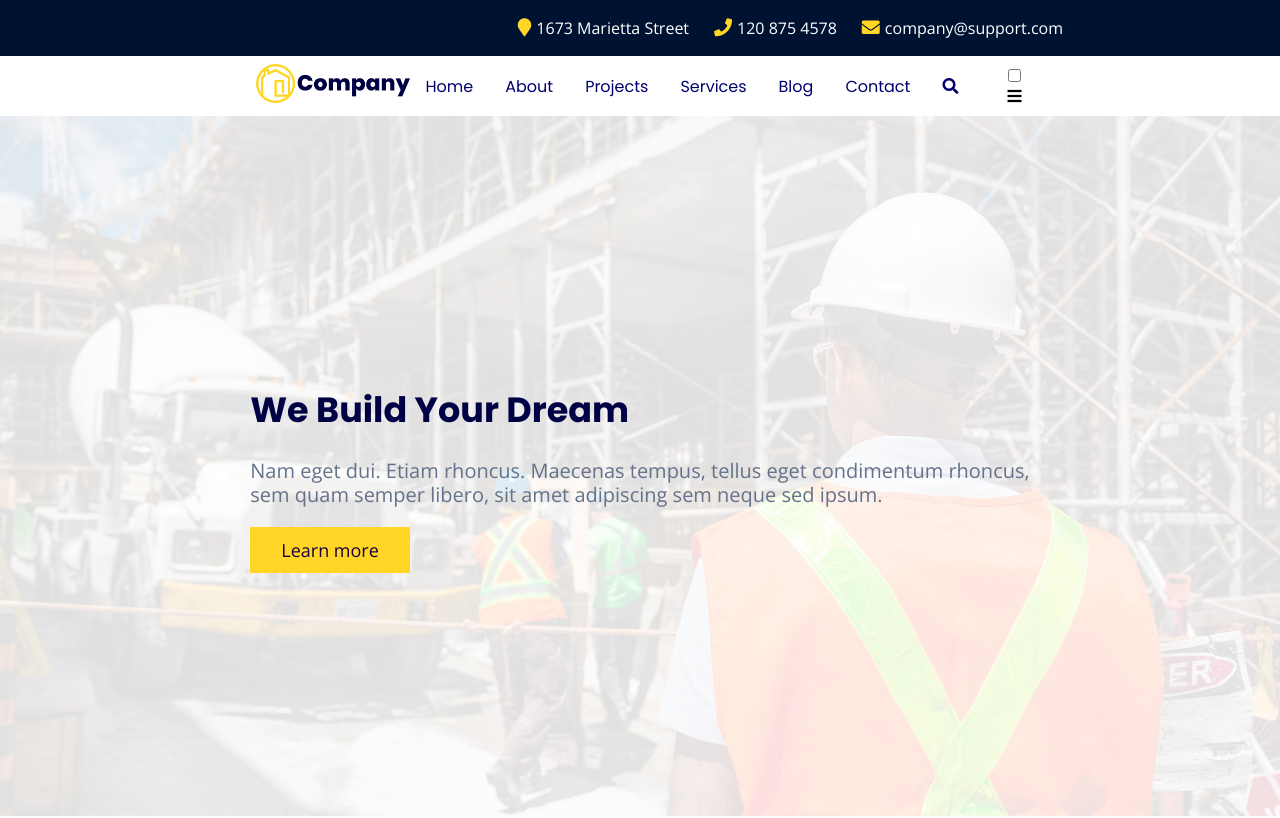
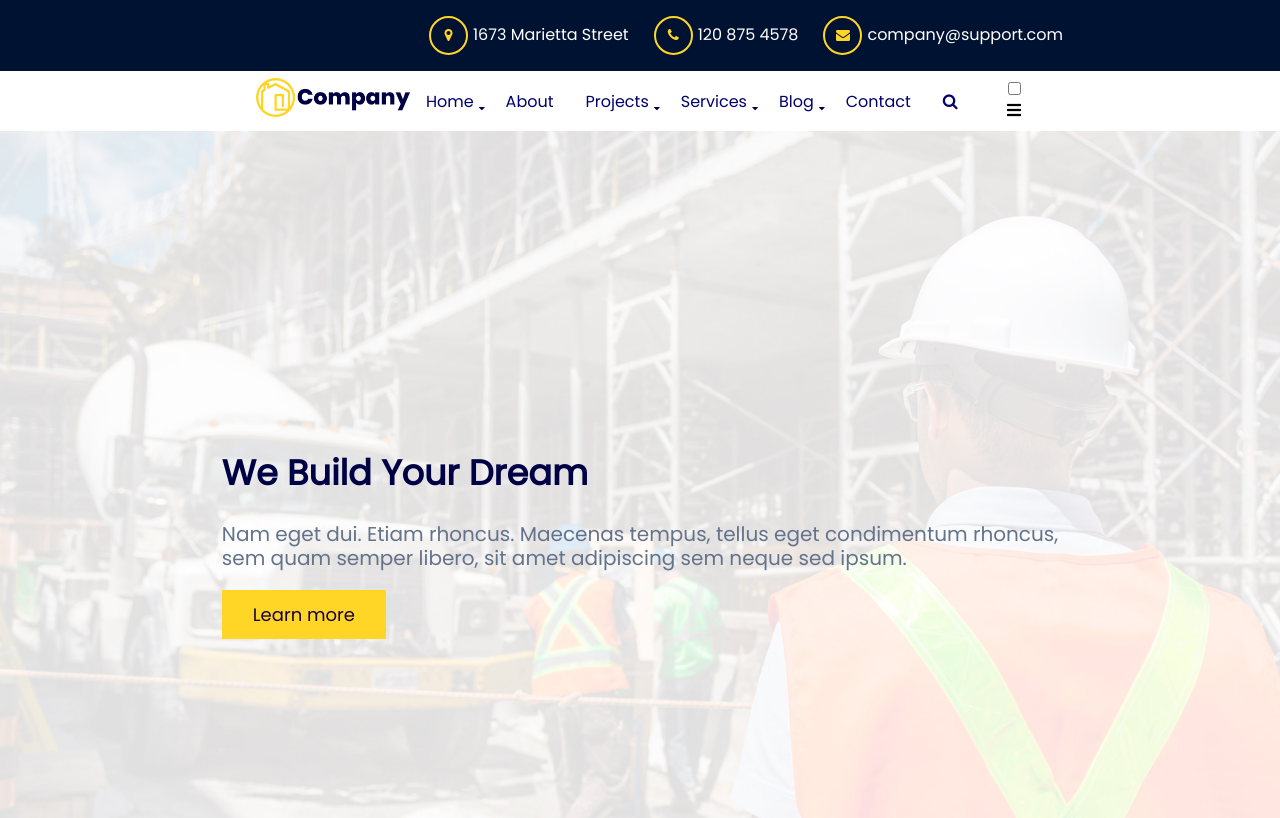
Before and after one commit to Gellvos/NewCelt, a plain HTML site: page index.html in a window 1280 px wide. Shown: the top 818 px of the page. Drawn offline with nearby package versions, Linux system fonts and the light colour scheme.

Commit message:
Update style.css

```diff
--- a/style/style.css
+++ b/style/style.css
@@ -1,9 +1,13 @@
-@import url("https://fonts.googleapis.com/css?family=Open+Sans:300,400,600,700,800");
-@import url("https://fonts.googleapis.com/css?family=Poppins:300,400,500,600,700");
+@import url(https://netdna.bootstrapcdn.com/font-awesome/4.7.0/css/font-awesome.css);
+@import url(https://fonts.googleapis.com/css?family=Poppins&display=swap);
+
+
+
 body {
     width: 100%;
     padding: 0;
     margin: 0;
+
 }
 
 header {
@@ -11,8 +15,10 @@ header {
 }
 
 * {
-    font-family: "Open Sans", sans-serif;
-}
+    font-family: 'Poppins', sans-serif;
+
+}
+
 
 
 
@@ -179,9 +185,29 @@ footer i {
 }
 
 .preHeader i {
-    color: #ffd626;
-    font-size: 18px;
+    height: 35px;
+    width: 35px;
+    text-align: center;
+    line-height: 35px;
+    color: #FFD626;
+    border: 2px solid #FFD626;
+    border-radius: 50%;
     margin-right: 5px;
+    font-size: 14px;
+    -webkit-transition: 0.2s all;
+    transition: 0.2s all;
+}
+
+
+li.has-dropdown::after {
+    content: "\f0d7";
+    font-family: 'FontAwesome';
+    transition: 0.2s transform, 0.2s -webkit-transform;
+    position: absolute;
+    right: 5px;
+    font-size: 10px;
+    color: #004;
+    top: 15px;
 }
 
 footer a {
@@ -203,6 +229,14 @@ footer a {
     text-decoration: none;
     margin-right: 25px;
 }
+.preHeader span:hover {
+    color: #004;
+    background-color: #FFD626;
+}
+.preHeader i:hover {
+    color: #004;
+    background-color: #FFD626;
+}
 
 
 /* HEADER */
@@ -290,7 +324,7 @@ nav ul {
     flex-direction: column;
     justify-content: center;
     align-items: center;
-    height: 700px;
+    height: 800px;
     background-image: url("../assets/background1.jpg");
     background-size: cover;
 }
@@ -1461,9 +1495,11 @@ li:hover>span::after {
     ul.menu>li.has-dropdown:hover ul {
         display: block;
     }
+
+
     .menu>.has-dropdown,
      ::after {
-        content: "+";
+
         float: right;
         font-size: 20px;
         font-weight: bold;
```
